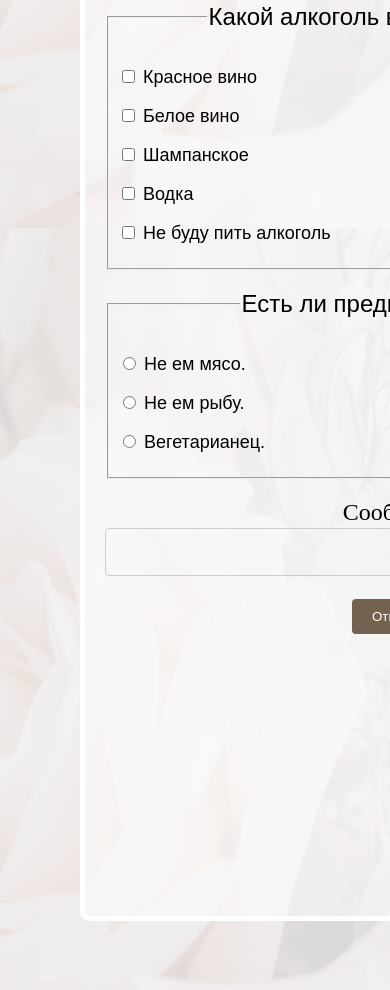
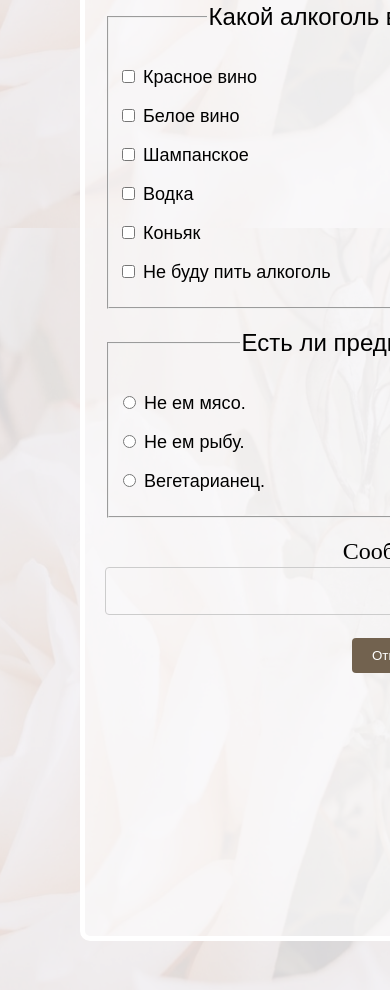
Before and after one commit to RusSuk/s, a plain HTML site: page index.html in a window 390 px wide. Shown: the part 4836-5826 px from the top of the page. Drawn offline with Linux system fonts and the light colour scheme; a web font is replaced by a local one.

Commit message:
Add files via upload

```diff
--- a/index.html
+++ b/index.html
@@ -154,6 +154,7 @@
                     <label><input type="checkbox" name="alcohol" value="Белое вино"> Белое вино</label><br>
                     <label><input type="checkbox" name="alcohol" value="Шампанское"> Шампанское</label><br>
                     <label><input type="checkbox" name="alcohol" value="Водка"> Водка</label><br>
+                    <label><input type="checkbox" name="alcohol" value="Коньяк"> Коньяк</label><br>
                     <label><input type="checkbox" name="alcohol" value="Не буду пить алкоголь"> Не буду пить алкоголь</label><br>
                 </fieldset>
             </div>
--- a/style.css
+++ b/style.css
@@ -481,7 +481,7 @@ hr {
 
 
 #guest-form {
-  height: 1580px;
+  height: 1500px;
   border: 5px solid #ffffff;
   background-color: rgba(255, 255, 255, 0.5);
   padding: 20px;
@@ -763,7 +763,7 @@ nav ul li {
 } */
 
 #map-yandex.visible {
-    animation: slideInFromFar 2s forwards;
+    animation: slideInFromLeft 2s forwards;
     visibility: visible;
 }
 
@@ -820,6 +820,9 @@ nav ul li {
   body {
     margin: auto auto; /* Центрирование содержимого */
     max-width: 800px; /* Максимальная ширина содержимого */
+  }
+  #guest-form {
+    height: 1550px;
   }
 
   #end_section{
@@ -884,6 +887,11 @@ nav ul li {
 }
 
 @media screen and (max-width: 760px) {
+
+  #guest-form {
+    height: 1600px;
+  }
+
   .photo-container {
     position: relative; /* Относительное позиционирование для контейнера */
   }
```
